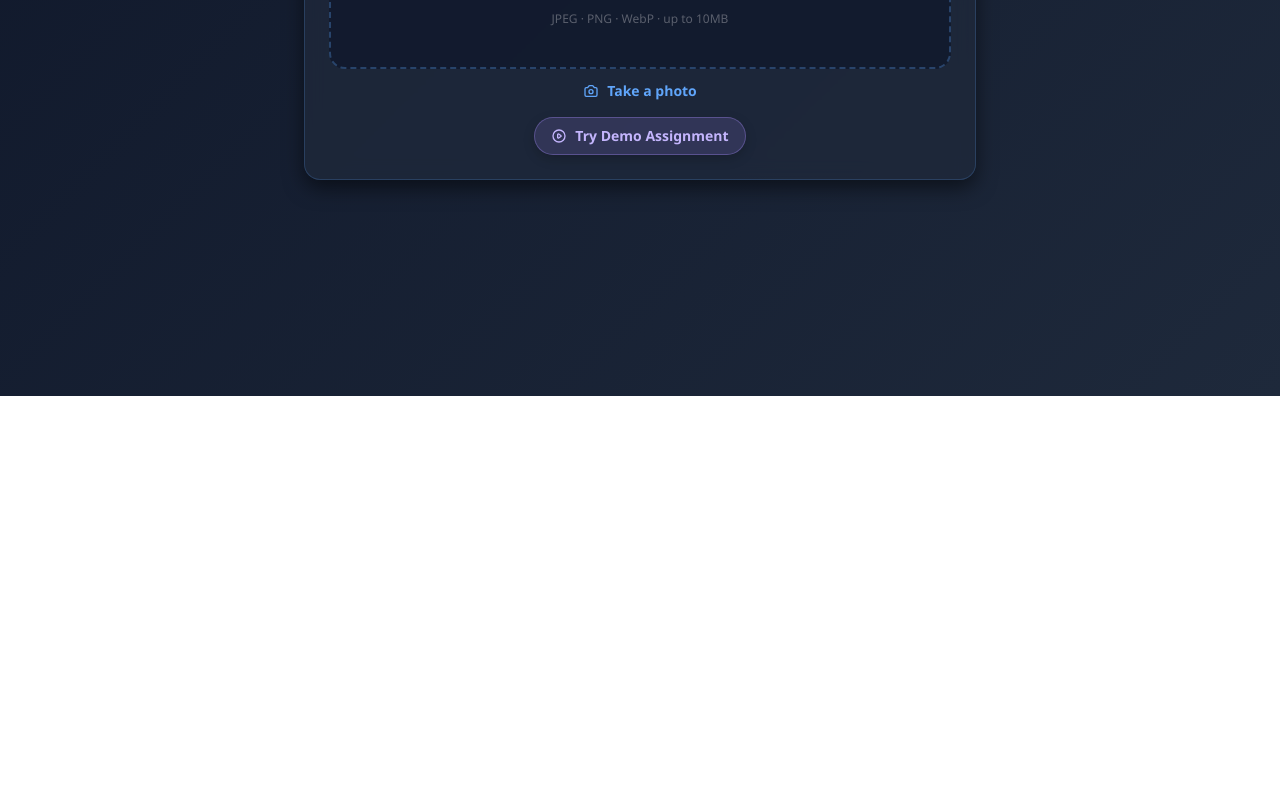
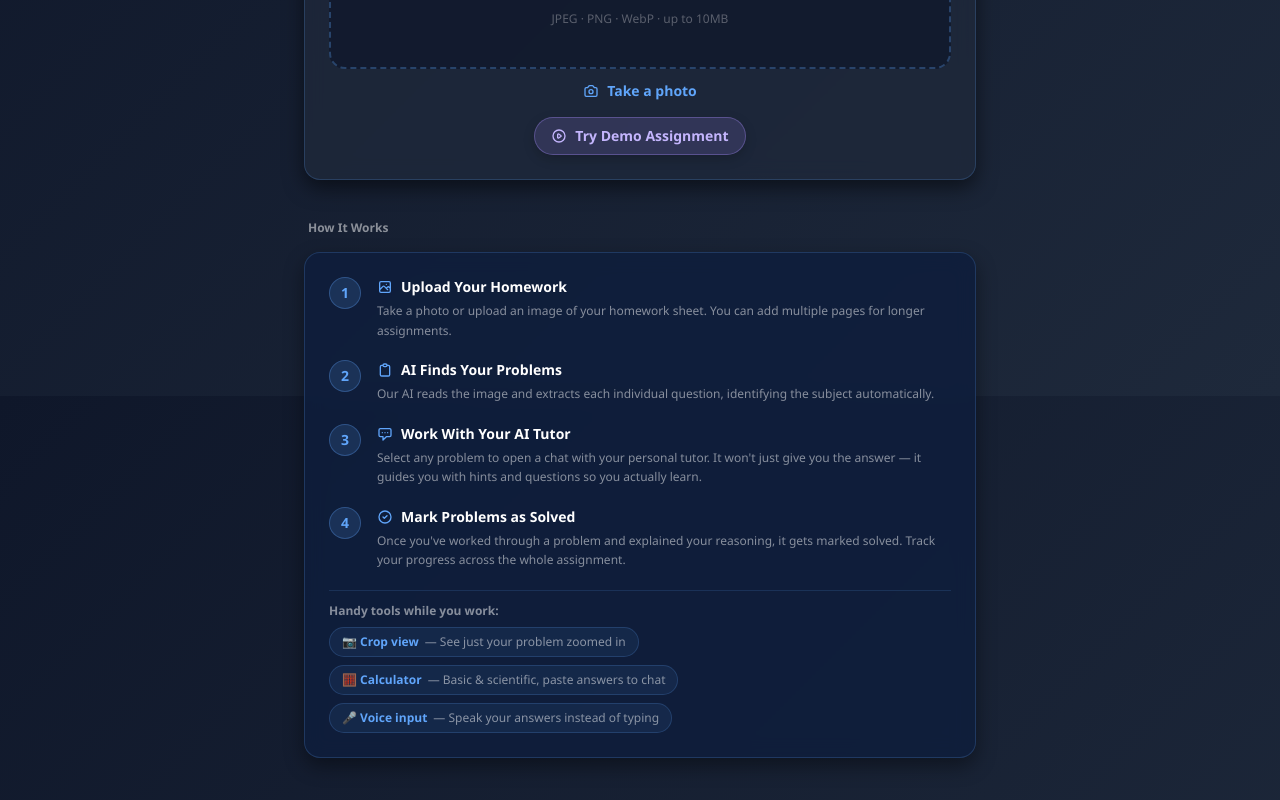
Before and after one commit to markbritton-hue/homeworkguru, a Next.js app: page / in a window 1280 px wide. Shown: the part 404-1204 px from the top of the page. Before the commit the page ends 800 px from the top, so only its background shows below. Built offline with nearby package versions, Linux system fonts and the light colour scheme.

Commit message:
Add instructions section to home page
Adds a "How It Works" panel at the bottom of the home page with 4 numbered steps and tools chips (Crop view, Calculator, Voice input).

Co-Authored-By: Claude Sonnet 4.6 <noreply@anthropic.com>

```diff
--- a/src/app/page.tsx
+++ b/src/app/page.tsx
@@ -277,6 +277,73 @@ export default function HomePage() {
             <p className="text-sm">No assignments yet. Upload your first homework!</p>
           </div>
         )}
+
+        {/* How it works */}
+        <div className="mt-10 pb-10">
+          <p className="text-xs font-semibold mb-4 px-1" style={{ color: "var(--muted)" }}>How It Works</p>
+          <div className="rounded-2xl p-6 space-y-5"
+            style={{ background: "rgba(15,30,60,0.85)", border: "1px solid rgba(96,165,250,0.2)", boxShadow: "0 8px 20px rgba(0,0,0,0.4)", backdropFilter: "blur(10px)" }}>
+            {[
+              {
+                step: "1",
+                icon: <path strokeLinecap="round" strokeLinejoin="round" strokeWidth={2} d="M4 16l4.586-4.586a2 2 0 012.828 0L16 16m-2-2l1.586-1.586a2 2 0 012.828 0L20 14m-6-6h.01M6 20h12a2 2 0 002-2V6a2 2 0 00-2-2H6a2 2 0 00-2 2v12a2 2 0 002 2z" />,
+                title: "Upload Your Homework",
+                desc: "Take a photo or upload an image of your homework sheet. You can add multiple pages for longer assignments.",
+              },
+              {
+                step: "2",
+                icon: <path strokeLinecap="round" strokeLinejoin="round" strokeWidth={2} d="M9 5H7a2 2 0 00-2 2v12a2 2 0 002 2h10a2 2 0 002-2V7a2 2 0 00-2-2h-2M9 5a2 2 0 002 2h2a2 2 0 002-2M9 5a2 2 0 012-2h2a2 2 0 012 2" />,
+                title: "AI Finds Your Problems",
+                desc: "Our AI reads the image and extracts each individual question, identifying the subject automatically.",
+              },
+              {
+                step: "3",
+                icon: <path strokeLinecap="round" strokeLinejoin="round" strokeWidth={2} d="M8 10h.01M12 10h.01M16 10h.01M9 16H5a2 2 0 01-2-2V6a2 2 0 012-2h14a2 2 0 012 2v8a2 2 0 01-2 2h-5l-5 5v-5z" />,
+                title: "Work With Your AI Tutor",
+                desc: "Select any problem to open a chat with your personal tutor. It won't just give you the answer — it guides you with hints and questions so you actually learn.",
+              },
+              {
+                step: "4",
+                icon: <path strokeLinecap="round" strokeLinejoin="round" strokeWidth={2} d="M9 12l2 2 4-4m6 2a9 9 0 11-18 0 9 9 0 0118 0z" />,
+                title: "Mark Problems as Solved",
+                desc: "Once you've worked through a problem and explained your reasoning, it gets marked solved. Track your progress across the whole assignment.",
+              },
+            ].map(({ step, icon, title, desc }) => (
+              <div key={step} className="flex gap-4">
+                <div className="flex-shrink-0 w-8 h-8 rounded-full flex items-center justify-center text-sm font-bold"
+                  style={{ background: "rgba(96,165,250,0.15)", border: "1px solid rgba(96,165,250,0.3)", color: "var(--accent)" }}>
+                  {step}
+                </div>
+                <div className="flex-1 min-w-0">
+                  <div className="flex items-center gap-2 mb-1">
+                    <svg className="w-4 h-4 flex-shrink-0" fill="none" stroke="currentColor" viewBox="0 0 24 24" style={{ color: "var(--accent)" }}>
+                      {icon}
+                    </svg>
+                    <p className="text-sm font-semibold" style={{ color: "var(--text)" }}>{title}</p>
+                  </div>
+                  <p className="text-xs leading-relaxed" style={{ color: "var(--muted)" }}>{desc}</p>
+                </div>
+              </div>
+            ))}
+
+            <div className="pt-3" style={{ borderTop: "1px solid rgba(96,165,250,0.15)" }}>
+              <p className="text-xs font-semibold mb-2" style={{ color: "var(--muted)" }}>Handy tools while you work:</p>
+              <div className="flex flex-wrap gap-2">
+                {[
+                  { label: "📷 Crop view", desc: "See just your problem zoomed in" },
+                  { label: "🧮 Calculator", desc: "Basic & scientific, paste answers to chat" },
+                  { label: "🎤 Voice input", desc: "Speak your answers instead of typing" },
+                ].map(({ label, desc }) => (
+                  <div key={label} className="flex items-center gap-1.5 px-3 py-1.5 rounded-full"
+                    style={{ background: "rgba(96,165,250,0.08)", border: "1px solid rgba(96,165,250,0.2)" }}>
+                    <span className="text-xs font-semibold" style={{ color: "var(--accent)" }}>{label}</span>
+                    <span className="text-xs" style={{ color: "var(--muted)" }}>— {desc}</span>
+                  </div>
+                ))}
+              </div>
+            </div>
+          </div>
+        </div>
       </div>
     </main>
   )
```
